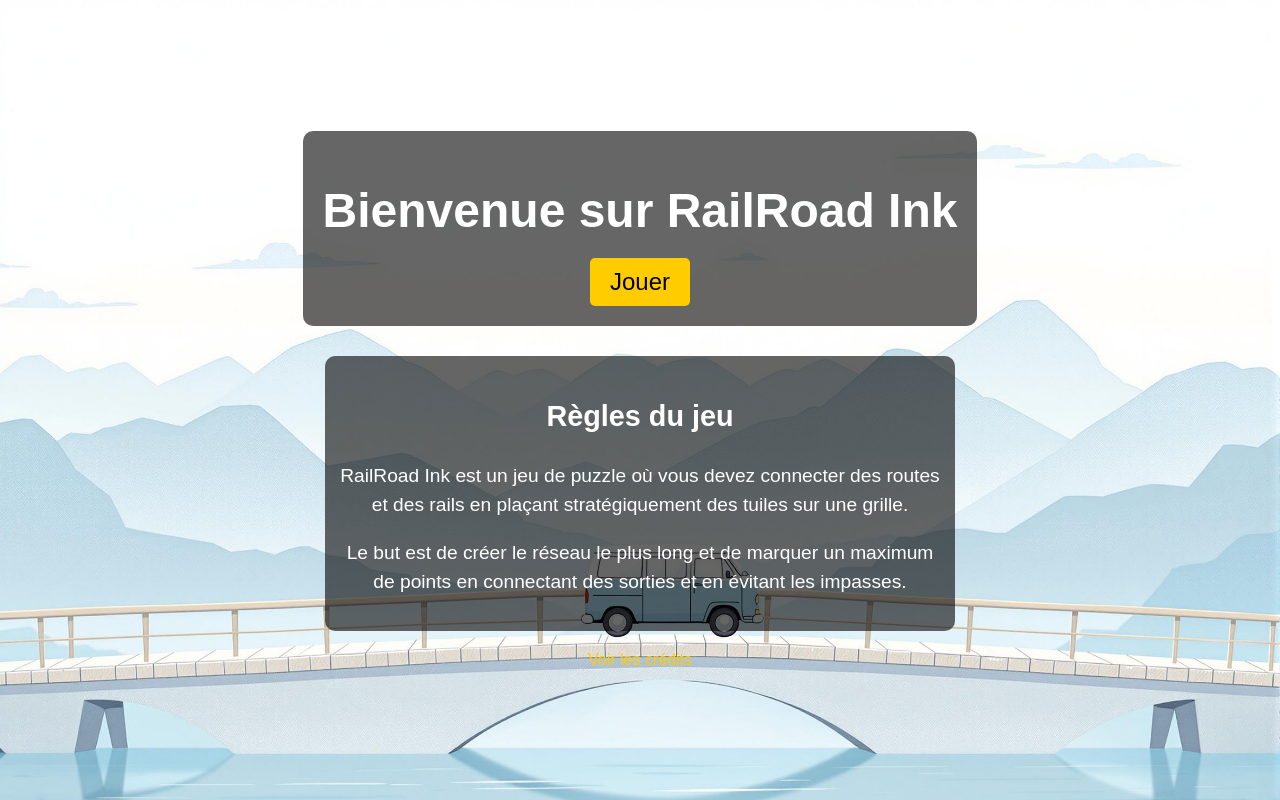
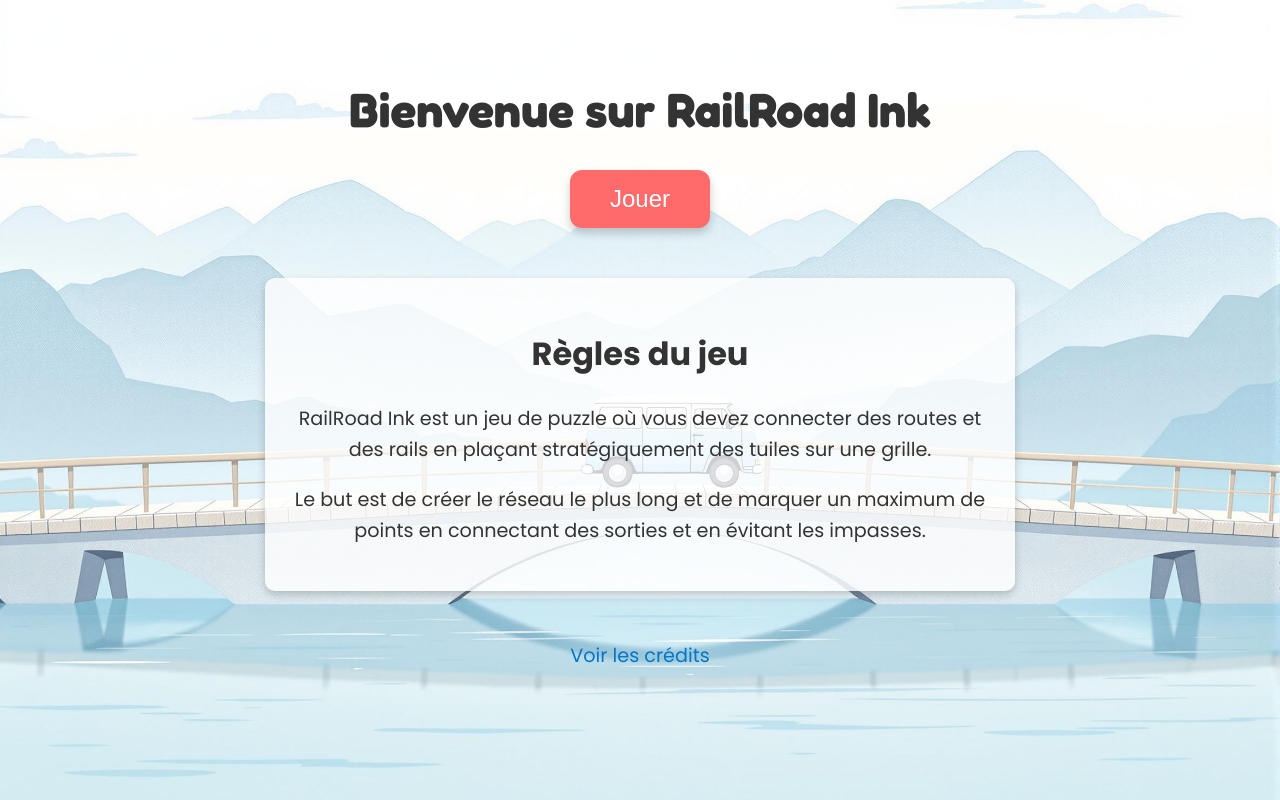
Before and after one commit to Enareid/Web_Game_Displayer, a website: page index.html in a window 1280 px wide. Drawn offline with Linux system fonts and the light colour scheme.

Commit message:
idee css

```diff
--- a/src/style/acceuil.css
+++ b/src/style/acceuil.css
@@ -1,63 +1,84 @@
+@import url('https://fonts.googleapis.com/css2?family=Fredoka:wght@300;400;700&family=Poppins:wght@300;400;700&display=swap');
+
 body {
     margin: 0;
-  font-family: Arial, sans-serif;
-  background-image: url('../images/background.jpg');
-  background-repeat: no-repeat;
-  background-size: cover;
-  display: flex;
-  flex-direction: column;
-  justify-content: center;
-  align-items: center;
-  height: 100vh;
+    padding: 0;
+    font-family: 'Poppins', sans-serif;
     text-align: center;
-  color: white;
+    background: url('../images/background.jpg') no-repeat center center/cover;
+    color: #333;
 }
 
 .container {
-  background: rgba(0, 0, 0, 0.6);
-  padding: 20px;
-  border-radius: 10px;
+    margin-top: 10vh;
 }
 
 h1 {
-  font-size: 3rem; /* Augmenter la taille du titre */
-  margin-bottom: 20px;
+    font-size: 3rem;
+    font-family: 'Fredoka', sans-serif;
+    font-weight: 700;
+    opacity: 0;
+    transform: translateY(-20px);
+    animation: fadeIn 1s ease-out forwards;
+    text-shadow: 3px 3px 5px rgba(255, 255, 255, 0.7);
+}
+
+@keyframes fadeIn {
+    to {
+        opacity: 1;
+        transform: translateY(0);
+    }
 }
 
 button {
+    background: #ff6b6b;
+    color: white;
     font-size: 1.5rem;
-  padding: 10px 20px;
-  background-color: #ffcc00;
+    padding: 15px 40px;
+    border-radius: 12px;
     border: none;
-  border-radius: 5px;
+    box-shadow: 0px 5px 10px rgba(0, 0, 0, 0.2);
+    transition: all 0.3s ease-in-out;
     cursor: pointer;
-  transition: 0.3s;
 }
 
 button:hover {
-  background-color: #e6b800;
+    background: #ff8787;
+    transform: scale(1.1);
+    box-shadow: 0px 8px 15px rgba(0, 0, 0, 0.3);
 }
 
 .rules {
-  margin-top: 30px;
+    max-width: 700px;
+    margin: 50px auto;
+    padding: 25px;
+    background: rgba(255, 255, 255, 0.8);
+    border-radius: 10px;
+    box-shadow: 0px 4px 8px rgba(0, 0, 0, 0.2);
+}
+
+h2 {
+    font-size: 2rem;
+    font-weight: 600;
+}
+
+p {
     font-size: 1.2rem;
-  max-width: 600px;
-  line-height: 1.5;
-  background: rgba(0, 0, 0, 0.6);
-  padding: 15px;
-  border-radius: 10px;
+    line-height: 1.6;
 }
 
 .credits {
     margin-top: 20px;
-  font-size: 1rem;
 }
 
 .credits a {
-  color: #ffcc00;
+    font-size: 1.2rem;
+    color: #0077cc;
     text-decoration: none;
+    transition: color 0.3s ease-in-out, transform 0.3s ease-in-out;
 }
 
 .credits a:hover {
-  text-decoration: underline;
+    color: #ff6b6b;
+    transform: scale(1.1);
 }
```
Lines whose indentation alone changed are shown as unchanged.
